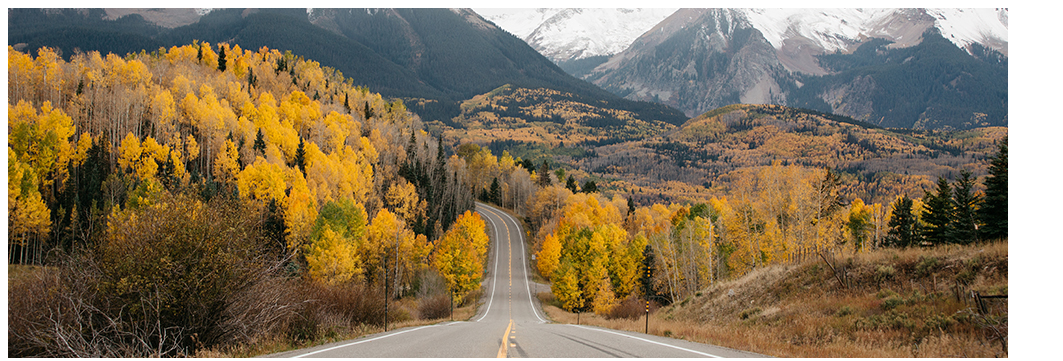
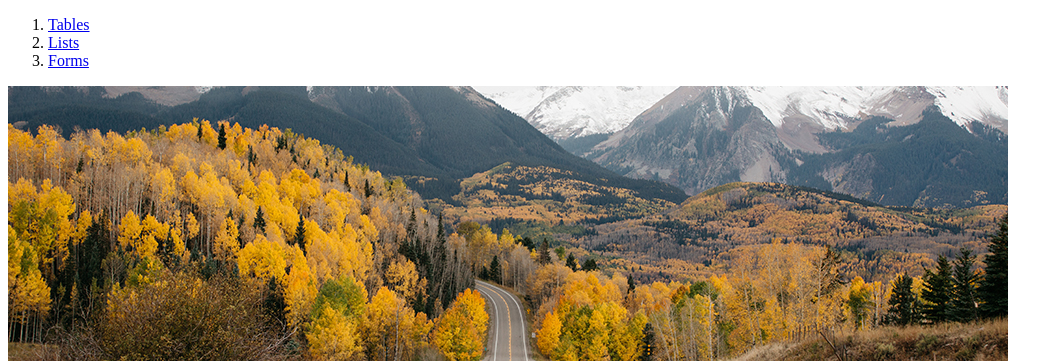
Before and after one commit to Epic91/html-web-design-components, a plain HTML site: page index.html in a window 1280 px wide. Shown: the top 361 px of the page, without its empty margins (0-1063 px from the left). Drawn offline with Linux system fonts and the light colour scheme.

Commit message:
added links to sections in the page

```diff
--- a/index.html
+++ b/index.html
@@ -4,6 +4,20 @@
         <title>Web Design Components</title>
     </head>
     <body>
+        <div id="jump-list">
+            <ol>
+                <li class="new-section">
+                    <a href="#tables">Tables</a>
+                </li>
+                <li class="new-section">
+                    <a href="#lists">Lists</a>
+                </li>
+                <li class="new-section">
+                    <a href="#forms">Forms</a>
+                </li>
+            </ol>
+        </div>
+
         <div class="full-width-image">
             <img src="./images/introduction.jpg" alt="introduction header image"/>
         </div>
```
